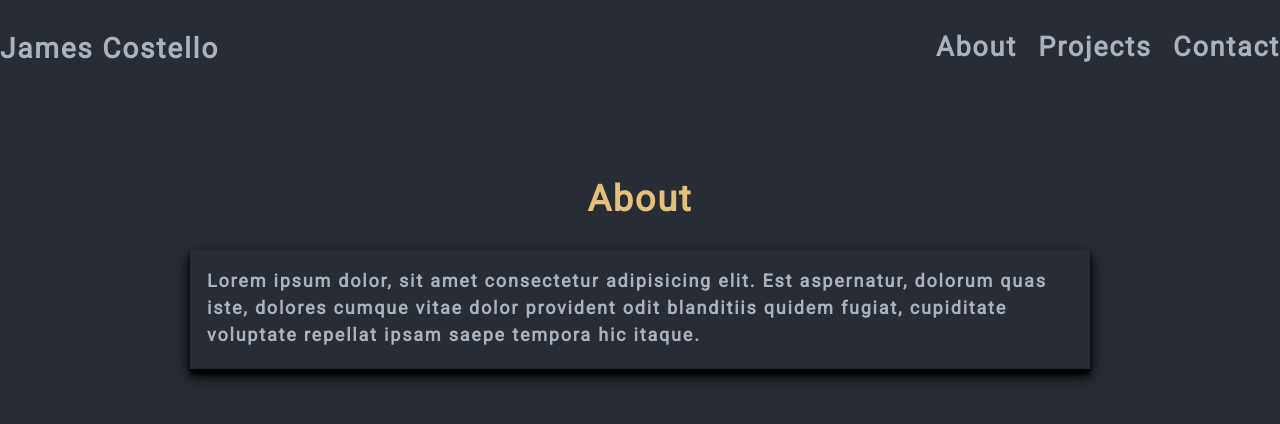
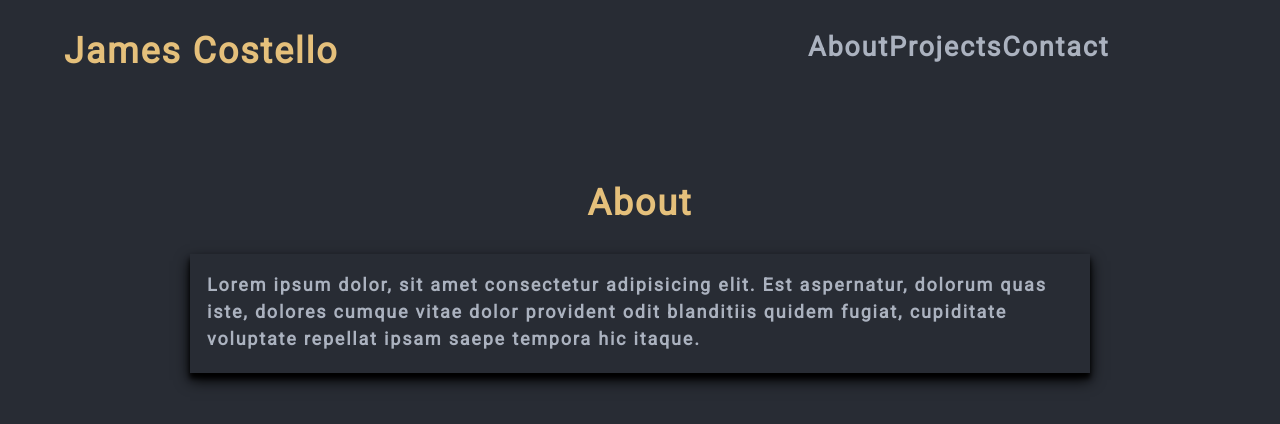
Before and after one commit to JamesCostello-dev/Portfolio, a React app: page / in a window 1280 px wide. Built offline with nearby package versions, Linux system fonts and the light colour scheme.

Commit message:
fix header

```diff
--- a/src/Components/Margin/Header/index.js
+++ b/src/Components/Margin/Header/index.js
@@ -23,7 +23,7 @@ const Header = () => {
     <div>
       <div>
         <header>
-          <h3>James Costello</h3>
+          <h1>James Costello</h1>
           <Nav currentPage={currentPage} handlePageChange={handlePageChange} />
         </header>
       </div>
--- a/src/style/index.css
+++ b/src/style/index.css
@@ -1,6 +1,6 @@
 main {
   margin: 0 auto;
-  max-width: 80%;
+  max-width: 90%;
   padding: 50px 30px;
 }
 
@@ -69,16 +69,18 @@ h6 {
 
 header {
   display: flex;
-  width: 70%;
+  padding-left: 5%;
+  width: 100%;
   align-items: center;
-  font-size: 18px;
+  font-size: 1.5;
 }
 
 ul.nav.nav-pages {
   top: 0;
   right: 0;
+  width: 40%;
+  padding-right: 17%;
   position: fixed;
-  width: 30%;
   box-sizing: border-box;
   display: flex;
   align-items: center;
```
